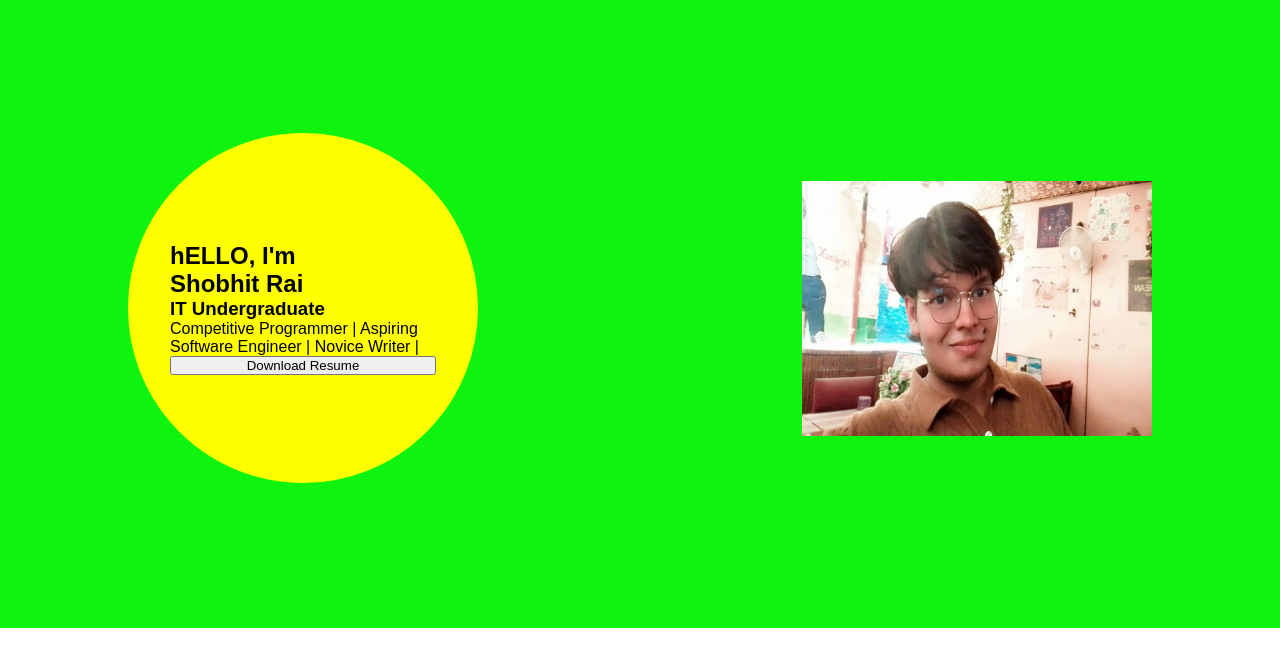
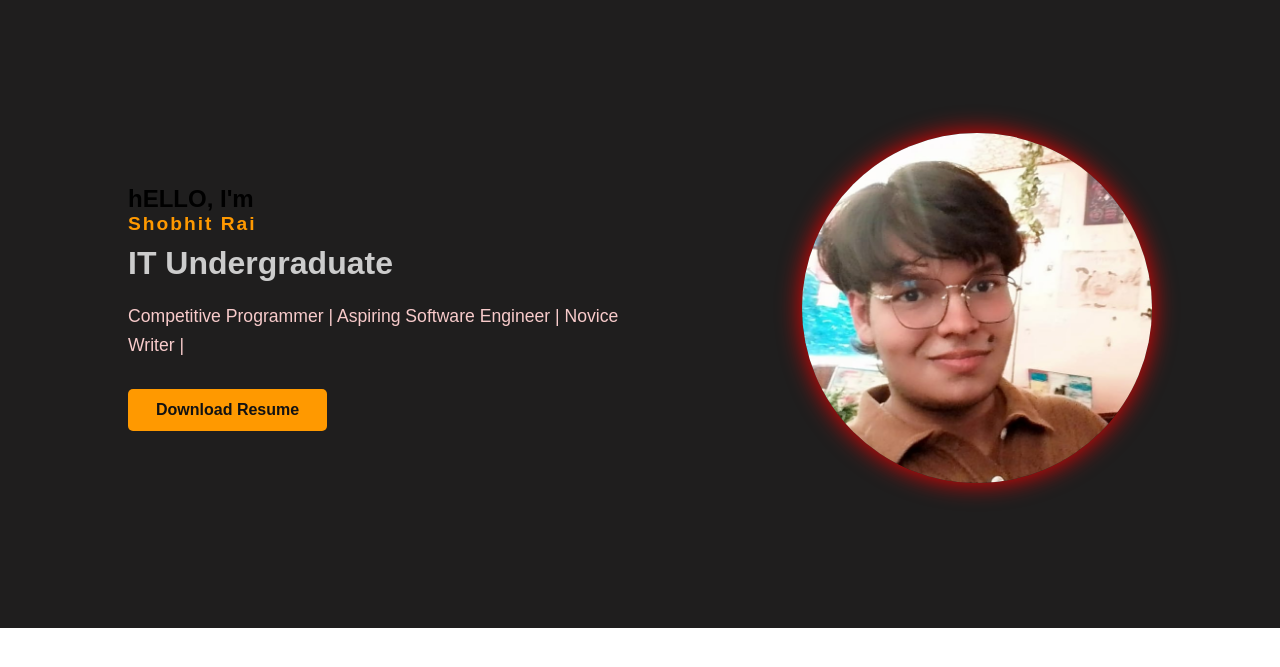
Before and after one commit to Shobhit-Rai-dev/Portfolio_Website, a plain HTML site: page index.html in a window 1280 px wide. Shown: the part 87-754 px from the top of the page. Drawn offline with Linux system fonts and the light colour scheme.

Commit message:
hero-section work

```diff
--- a/index.html
+++ b/index.html
@@ -71,7 +71,8 @@
         .right ul li:hover {
             color: #ff9900;
         }
-         .hero{
+
+        .hero {
             /* justify-content: border box; */
             /* border: 2px solid black; */
             display: flex;
@@ -82,8 +83,9 @@
             /* background-color: yellow; */
 
         }
-       .hero-left{
-        border: 2px solid yellow;
+
+        .hero-left {
+            /* border: 2px solid yellow;
             border-radius: 50%;
             height: 350px;
             width: 350px;
@@ -91,25 +93,104 @@
             display: flex;
             flex-direction: column;
             justify-content: center;
-        padding: 40px;
+            padding: 40px; */
+            max-width: 50%;
             /* justify-self: ; */
         }
-       main{
-         background-color: rgb(14, 244, 14);
+
+        main {
+            background-color: #1f1e1e;
             font-family: sans-serif;
+            /* color: #ffffff; */
         }
-       footer{
+
+        .greeting {
+            font-size: 1.2rem;
+            color: #ff9900;
+            /* Accent color */
+            margin-bottom: 10px;
+            letter-spacing: 2px;
+        }
+
+        .name {
+            font-size: 4rem;
+            /* Make your name huge! */
+            font-weight: bold;
+            margin-bottom: 10px;
+            line-height: 1.1;
+        }
+
+        .role {
+            font-size: 2rem;
+            color: #cccccc;
+            margin-bottom: 20px;
+        }
+
+        .description {
+            font-size: 1.1rem;
+            color: #f8cbcb;
+            margin-bottom: 30px;
+            line-height: 1.6;
+        }
+
+
+        footer {
             background-color: rgb(14, 244, 14);
         }
-        .hero-right img{
-            /* width: 100%; */
-            width: auto;
-            height: 255px;
-            display: block;
-            max-width: 350px;
+
+        .hero-right {
+            display: flex;
+            justify-content: center;
+            align-items: center;
         }
 
+        .hero-right img {
+            /* width: 100%; */
+            width: 350px;
+            height: 350px;
+            object-fit: cover;
+            border-radius: 50%;
+            border: 2p solid #333;
+            box-shadow: 0 0 25px rgb(249, 0, 0);
+            /* display: block; */
+            /* max-width: 350px; */
+        }
+
+        .Resume-btn {
+            padding: 12px 28px;
+            font-size: 1rem;
+            font-weight: bold;
+            color: #121212;
+            background-color: #ff9900;
+            border: none;
+            border-radius: 5px;
+            cursor: pointer;
+            transition: background-color 0.3s ease, transform 0.2s ease;
+        }
+
+        .Resume-btn:hover {
+            background-color: #e68a00;
+            transform: translateY(-3px);
+
+        }
+
+
         @media (max-width: 768px) {
+            .hero {
+                flex-direction: column-reverse;
+                text-align: center;
+                padding: 40px 5%;
+                gap: 40px;
+            }
+
+            .hero-left {
+                max-width: 100%;
+            }
+
+            .name {
+                font-size: 2.8rem;
+            }
+
             nav {
                 /* flex-direction: column;  */
                 gap: 15px;
```
Lines whose indentation alone changed are shown as unchanged.
